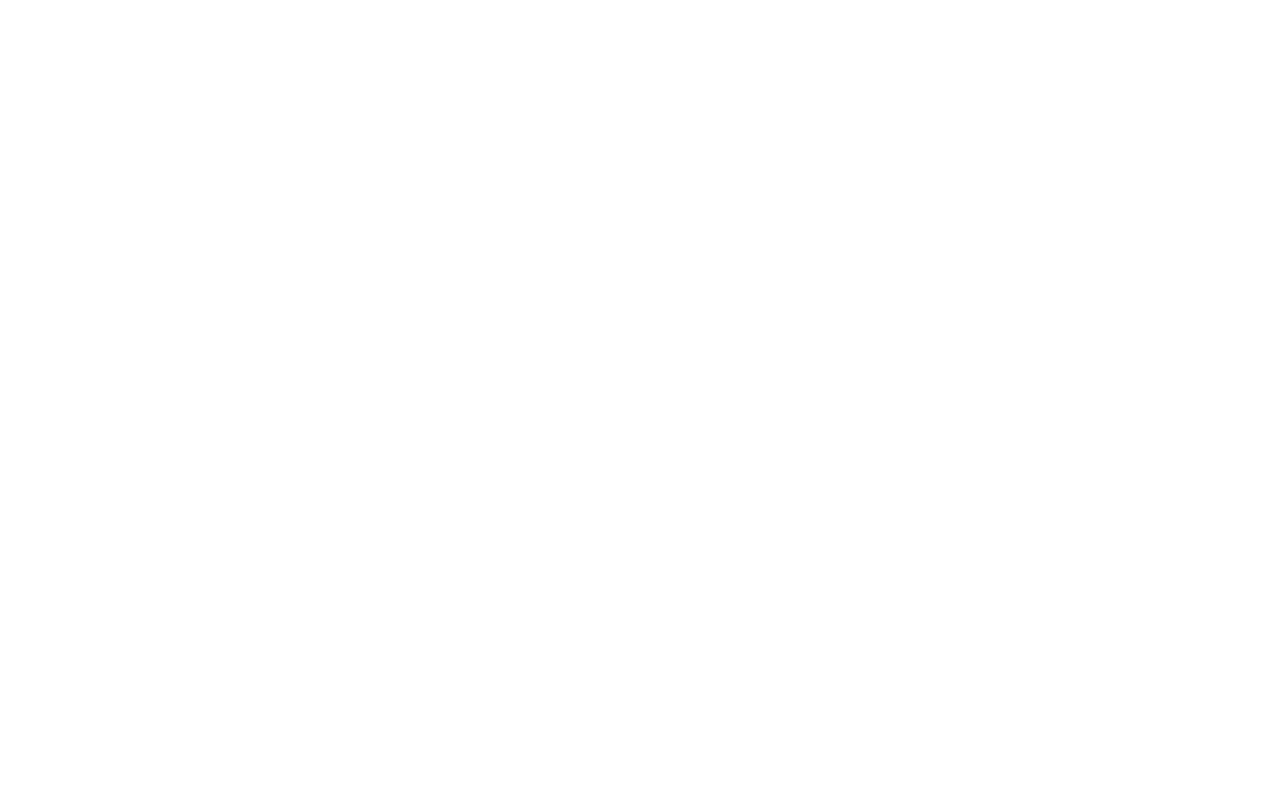
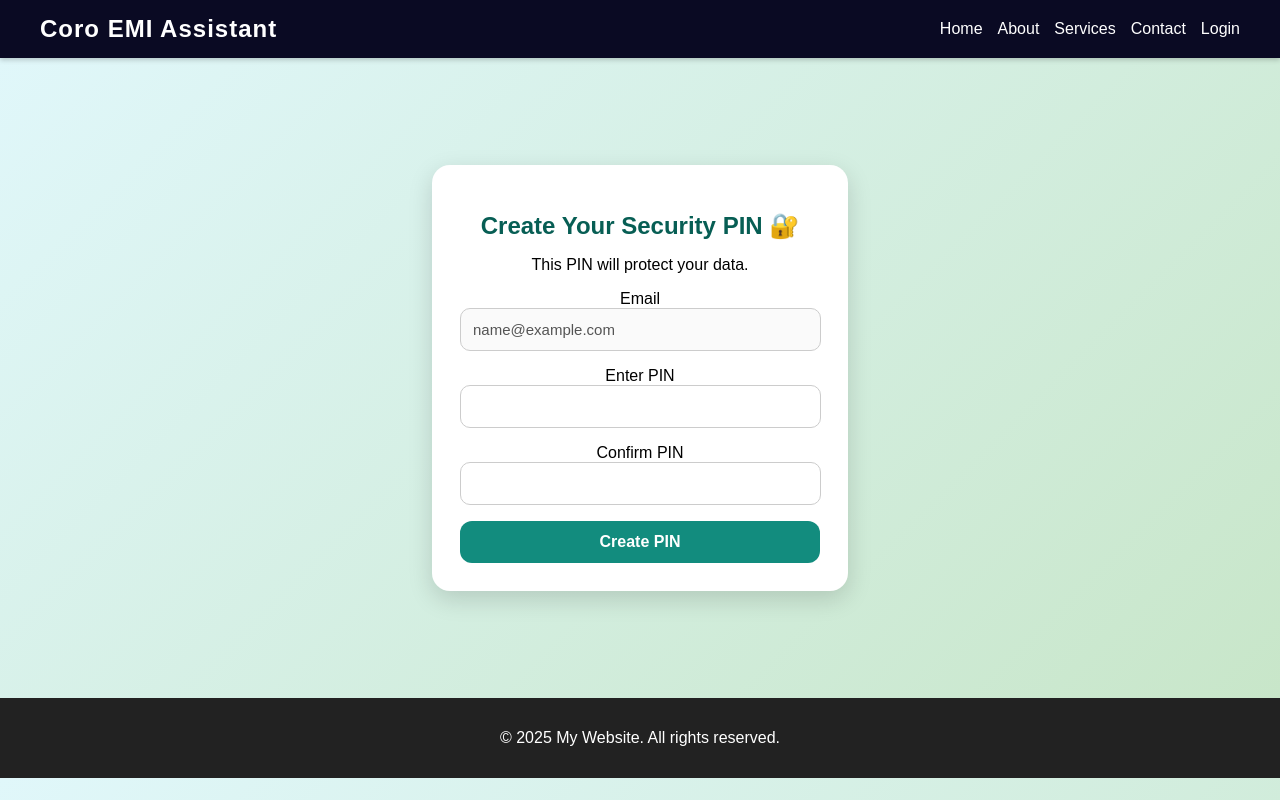
Before and after one commit to deepak199395/Coro, a React (Create React App) app: page /create-pin in a window 1280 px wide. Before the commit this address had no page. Built offline with nearby package versions, Linux system fonts and the light colour scheme; sample sign-in values are in the browser's storage.

Commit message:
intrigate the create pin api and aslo create the set pin screen

```diff
--- a/src/App.js
+++ b/src/App.js
@@ -20,6 +20,7 @@
 import Services from './Componants/Layout/Services';
  import ChatbotDailyExpess from './Componants/DailyExpensess/ChatbotDailyExpess';
  import DailyExpensesDashboard from './Componants/DailyExpensess/DailyExpensesDashboard'
+import PinModel from './Auth/PinModel';
 const App = () => {
   return (
     <>
@@ -29,6 +30,7 @@
           <Route path='/header' element={<Header />} />
           <Route path='/footer' element={<Footer />} />
           <Route path='/login' element={<Login/>}/>
+          <Route path='/create-pin' element={<PinModel/>}/>
           <Route path='/register' element={<Register/>}/>
           <Route path='/about' element={<About/>}/>
           <Route path='/contact' element={<Contact/>}/>
--- a/src/Auth/Login.jsx
+++ b/src/Auth/Login.jsx
@@ -37,9 +37,16 @@
       // ✅ Handle success
       if (data.status === true) {
         alert("✅ " + (data.massage || "User login successfully!"));
-        setFormData({ email: "", password: "" });
-        setTimeout(() => {
-          window.location.href = "/";
+
+          // Store login info in localStorage
+          localStorage.setItem("isLogin",true);
+          localStorage.setItem("userEmail",formData.email)
+
+           setFormData({ email: "", password: "" });
+
+             // Navigate to Create PIN screen
+            setTimeout(() => {
+          window.location.href = "/create-pin";
         }, 1000);
 
       } else {
--- /dev/null
+++ b/src/Auth/PinModel.jsx
@@ -0,0 +1,108 @@
+import React, { useEffect, useState } from 'react'
+import "../Styles/AuthStyle/CreatePin.css"
+import Header from '../Componants/Layout/Header'
+import Footer from '../Componants/Layout/Footer'
+const PinModel = () => {
+    const [email, setEmail] = useState("")
+    const [pin, setPin] = useState("")
+    const [confirmPin, setConfirmPin] = useState("");
+    const [loading, setLoading] = useState(false);
+
+    useEffect(() => {
+        const storedEmail = localStorage.getItem("userEmail")
+        if (storedEmail) {
+            setEmail(storedEmail);
+        } else {
+            alert("No email found. Login again.");
+            window.location.href = "/login";
+        }
+    }, [])
+
+    const handleSubmit = async (e) => {
+        e.preventDefault();
+        if (pin !== confirmPin) {
+            alert("❌ PIN and Confirm PIN do not match!");
+            return;
+        }
+        setLoading(true);
+        try {
+            const response = await fetch("https://shop999backend.vercel.app/back-end/rest-API/Secure/api/v1/create-new-pin/create/create-pin/api48",
+                {
+                    method: "POST",
+                    headers: { "Content-Type": "application/json" },
+                    body: JSON.stringify({
+                        regiEmailId: email,
+                        EnterPin: pin,
+                        confirmPin: confirmPin,
+                    }),
+                }
+            );
+            const data = await response.json();
+            if (data.success === true) {
+
+                alert("🔐 " + data.message);
+                setTimeout(() => {
+                    window.location.href = "/";
+                }, 800)
+            } else {
+                alert(data.message || "❌ Error creating PIN!");
+            }
+
+        } catch (error) {
+            console.log(error);
+            alert("⚠️ Server error while creating PIN.");
+
+        } finally {
+            setLoading(false);
+
+        }
+    }
+    return (
+        <>
+            <Header />
+            <div className='pin-container'>
+                <form className="pin-card" onSubmit={handleSubmit}>
+                    <h2>Create Your Security PIN 🔐</h2>
+                    <p>This PIN will protect your data.</p>
+
+                    <label>Email</label>
+                    <input
+                        className="pin-input"
+                        type="email"
+                        value={email}
+                        disabled
+                    />
+
+                    <label>Enter PIN</label>
+                    <input
+                        className="pin-input"
+                        type='password'
+                        value={pin}
+                        maxLength="4"
+                        onChange={(e) => setPin(e.target.value)}
+                        required
+                    />
+                    <label>Confirm PIN</label>
+                    <input
+                        className="pin-input"
+                        type="password"
+                        value={confirmPin}
+                        onChange={(e) => setConfirmPin(e.target.value)}
+                        required
+                    />
+                    <button
+                        type='submit'
+                        disabled={loading}
+                        className="pin-btn"
+                    >
+                        {loading ? "Creating PIN..." : "Create PIN"}
+
+                    </button>
+                </form>
+            </div>
+            <Footer />
+        </>
+    )
+}
+
+export default PinModel
--- /dev/null
+++ b/src/Styles/AuthStyle/CreatePin.css
@@ -0,0 +1,89 @@
+/* Background */
+.pin-container {
+  height: 75vh;
+  background: linear-gradient(135deg, #e0f7fa, #c8e6c9);
+  display: flex;
+  justify-content: center;
+  align-items: center;
+  padding: 20px;
+}
+
+/* Card */
+.pin-card {
+  width: 360px;
+  background: #fff;
+  padding: 28px;
+  border-radius: 18px;
+  box-shadow: 0 8px 25px rgba(0, 0, 0, 0.15);
+  text-align: center;
+  animation: fadeSlide 0.4s ease-out;
+}
+
+.pin-card h2 {
+  color: #075e54;
+  margin-bottom: 8px;
+}
+
+.pin-subtitle {
+  font-size: 14px;
+  color: #555;
+  margin-bottom: 20px;
+}
+
+/* Inputs */
+.pin-input {
+  width: 93%;
+  padding: 12px;
+  margin-bottom: 16px;
+  border-radius: 10px;
+  border: 1px solid #ccc;
+  font-size: 15px;
+  transition: all 0.2s ease;
+}
+
+.pin-input:focus {
+  border-color: #128c7e;
+  box-shadow: 0 0 6px rgba(18, 140, 126, 0.3);
+}
+
+/* Button */
+.pin-btn {
+  width: 100%;
+  background: #128c7e;
+  color: white;
+  padding: 12px;
+  border: none;
+  border-radius: 12px;
+  cursor: pointer;
+  font-size: 16px;
+  font-weight: 600;
+  transition: 0.3s ease;
+}
+
+.pin-btn:hover {
+  background: #0f7a6d;
+}
+
+/* Animation */
+@keyframes fadeSlide {
+  from {
+    opacity: 0;
+    transform: translateY(20px);
+  }
+  to {
+    opacity: 1;
+    transform: translateY(0);
+  }
+}
+
+/* Responsive */
+@media (max-width: 480px) {
+  .pin-card {
+    width: 100%;
+    padding: 22px;
+  }
+
+  .pin-btn {
+    font-size: 15px;
+  }
+}
```
